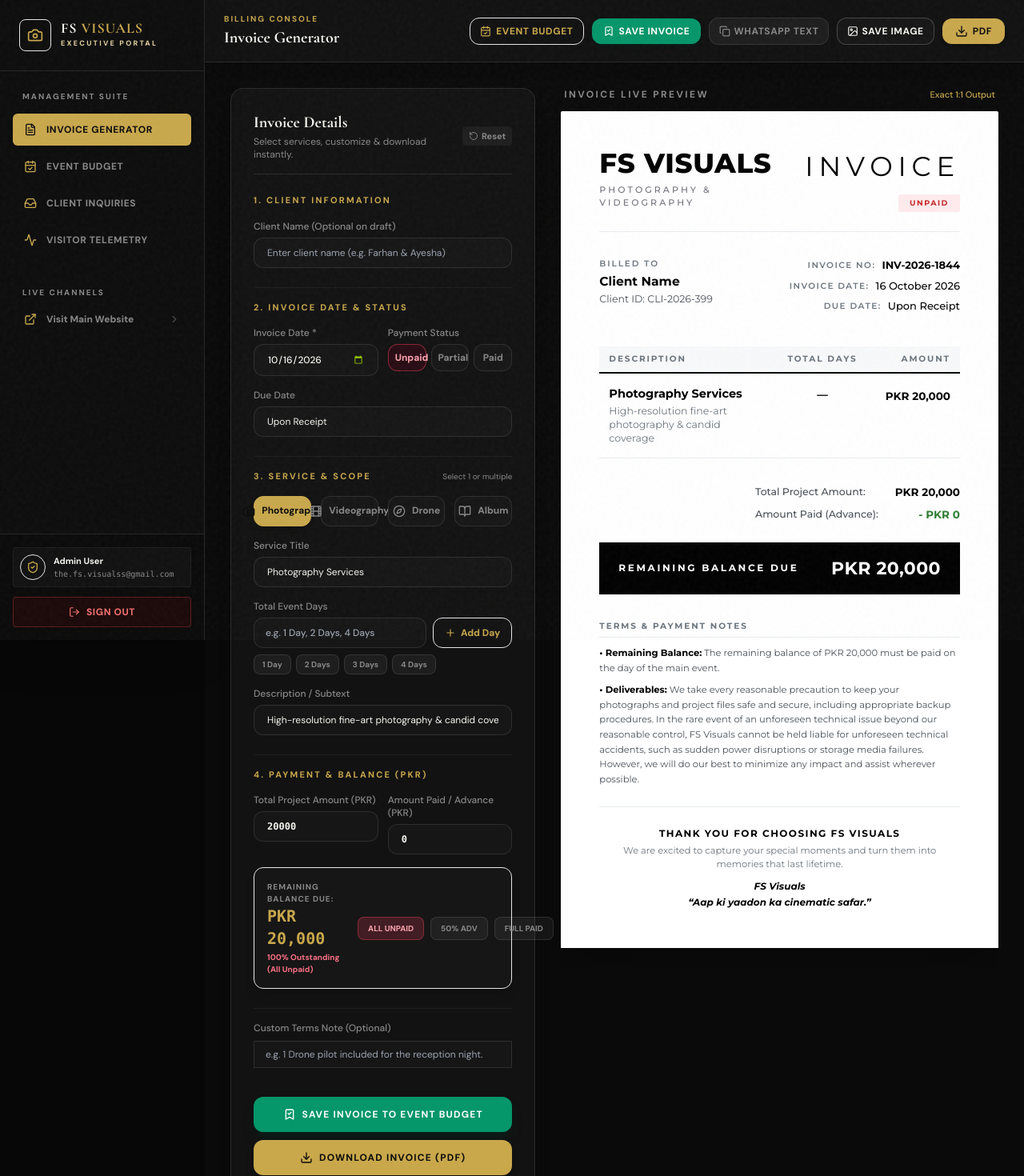
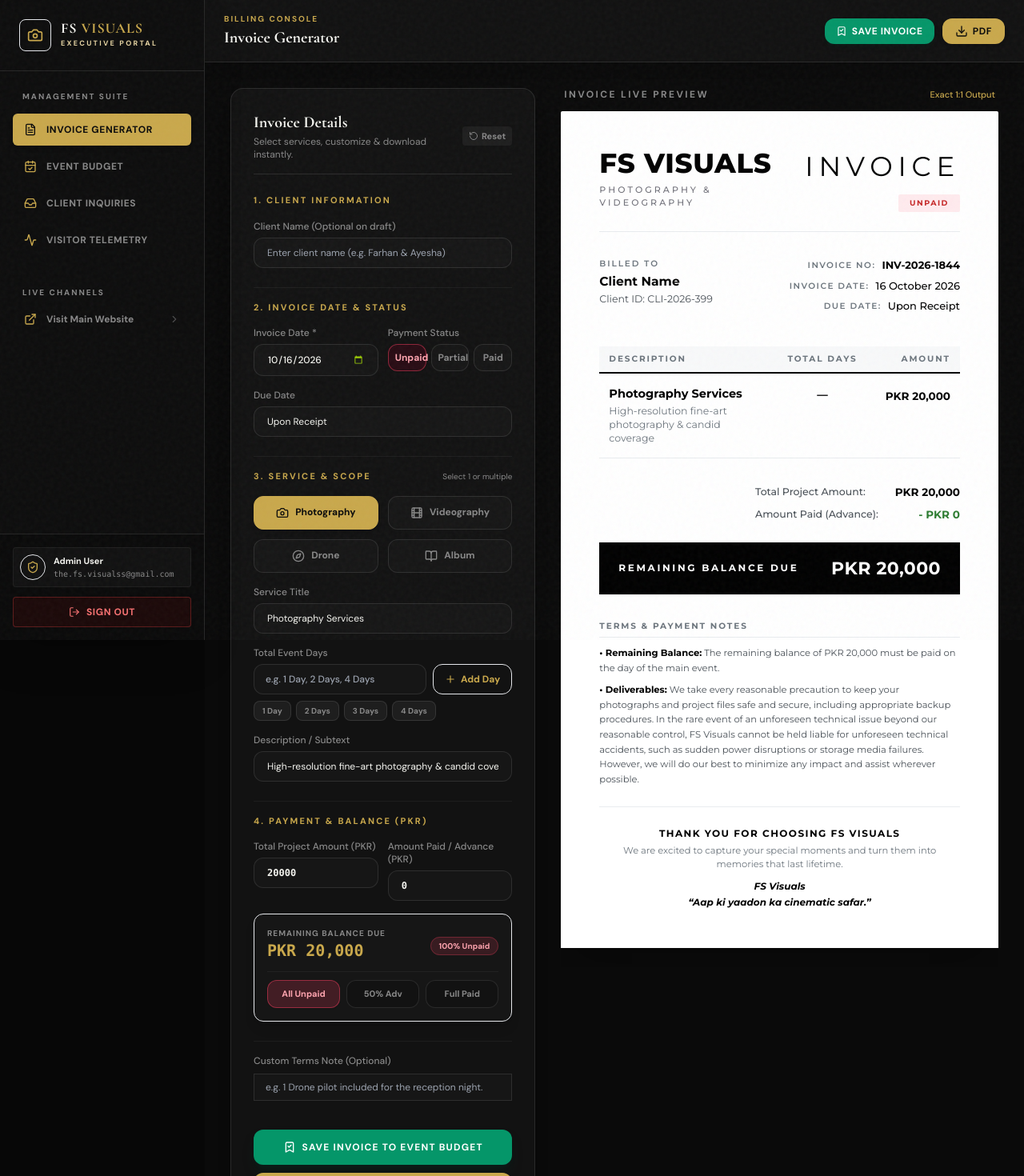
Before and after one commit to the-farazz/photography_LandingPage, a Next.js app: page /admin in a window 1280 px wide. Shown: the top 1470 px of the page at 80% size. Built offline with nearby package versions, Linux system fonts and the light colour scheme; sample sign-in values are in the browser's storage.

Commit message:
fix(admin): remove redundant header buttons and streamline shoot schedule details

```diff
--- a/app/admin/page.js
+++ b/app/admin/page.js
@@ -24,7 +24,6 @@ import {
   Activity,
   FileText,
   Calendar,
-  CalendarCheck,
   Plus,
   ChevronDown,
   BookmarkCheck,
@@ -609,16 +608,6 @@ FS Visuals Karachi | +92 327 3129464`;
 
           {/* Right Action Buttons */}
           <div className="flex items-center gap-1.5 sm:gap-2.5 shrink-0 flex-wrap">
-            {/* View Events Budget Link */}
-            <Link
-              href="/admin/events"
-              className="flex items-center gap-1.5 p-2 sm:px-3 sm:py-2 text-xs font-semibold bg-accent-gold/10 border border-accent-gold/30 text-accent-gold hover:bg-accent-gold/20 transition-all uppercase tracking-wider rounded-xl cursor-pointer"
-              title="Open Events Budget"
-            >
-              <CalendarCheck className="w-3.5 h-3.5" />
-              <span className="hidden md:inline">Event Budget</span>
-            </Link>
-
             {/* Save Invoice Button (Explicit Save without downloading) */}
             <button
               type="button"
@@ -640,31 +629,6 @@ FS Visuals Karachi | +92 327 3129464`;
               )}
               <span className="hidden sm:inline">{syncedSuccess ? "Saved!" : "Save Invoice"}</span>
               <span className="sm:hidden">Save</span>
-            </button>
-
-            {/* WhatsApp Text */}
-            <button
-              onClick={handleCopyWhatsAppSummary}
-              className="flex items-center gap-1 p-2 sm:px-3 sm:py-2 text-xs font-bold bg-white/5 border border-white/10 text-text-muted hover:text-white transition-colors uppercase tracking-wider rounded-xl"
-              title="Copy WhatsApp text"
-            >
-              {copied ? <Check className="w-3.5 h-3.5 text-emerald-400" /> : <Copy className="w-3.5 h-3.5" />}
-              <span className="hidden lg:inline">{copied ? "Copied!" : "WhatsApp Text"}</span>
-            </button>
-
-            {/* Download Image Button */}
-            <button
-              onClick={handleDownloadPNG}
-              disabled={downloadingPng || downloadingPdf}
-              className="flex items-center gap-1 p-2 sm:px-3 sm:py-2 text-xs font-bold bg-[#161616] border border-white/20 text-text-primary hover:border-accent-gold hover:text-accent-gold transition-all uppercase tracking-wider disabled:opacity-50 rounded-xl"
-              title="Download Invoice as Image"
-            >
-              {downloadingPng ? (
-                <Loader2 className="w-3.5 h-3.5 animate-spin" />
-              ) : (
-                <ImageIcon className="w-3.5 h-3.5" />
-              )}
-              <span className="hidden lg:inline">{downloadingPng ? "Saving..." : "Save Image"}</span>
             </button>
 
             {/* Primary 1-Click Download PDF Button */}
@@ -872,57 +836,57 @@ FS Visuals Karachi | +92 327 3129464`;
             </div>
 
             {/* Multi-Select Service Chips (Photography, Videography, Drone, Album) */}
-            <div className="grid grid-cols-2 sm:grid-cols-4 gap-2.5 sm:gap-3">
+            <div className="grid grid-cols-2 gap-2.5 sm:gap-3">
               <button
                 type="button"
                 onClick={() => handleToggleService("photography")}
-                className={`flex items-center justify-center gap-2 py-2.5 px-3 text-xs font-bold border transition-all text-center leading-tight rounded-xl cursor-pointer ${
+                className={`flex items-center justify-center gap-2 py-3 px-4 text-xs font-bold border transition-all text-center leading-tight rounded-xl cursor-pointer ${
                   services.photography
                     ? "bg-accent-gold text-bg-primary border-accent-gold shadow-md font-bold"
                     : "bg-[#161616] border-white/10 text-text-muted hover:border-white/30 hover:text-white"
                 }`}
               >
                 <Camera className="w-4 h-4 shrink-0" />
-                <span>Photography</span>
+                <span className="truncate">Photography</span>
               </button>
 
               <button
                 type="button"
                 onClick={() => handleToggleService("videography")}
-                className={`flex items-center justify-center gap-2 py-2.5 px-3 text-xs font-bold border transition-all text-center leading-tight rounded-xl cursor-pointer ${
+                className={`flex items-center justify-center gap-2 py-3 px-4 text-xs font-bold border transition-all text-center leading-tight rounded-xl cursor-pointer ${
                   services.videography
                     ? "bg-accent-gold text-bg-primary border-accent-gold shadow-md font-bold"
                     : "bg-[#161616] border-white/10 text-text-muted hover:border-white/30 hover:text-white"
                 }`}
               >
                 <Film className="w-4 h-4 shrink-0" />
-                <span>Videography</span>
+                <span className="truncate">Videography</span>
               </button>
 
               <button
                 type="button"
                 onClick={() => handleToggleService("drone")}
-                className={`flex items-center justify-center gap-2 py-2.5 px-3 text-xs font-bold border transition-all text-center leading-tight rounded-xl cursor-pointer ${
+                className={`flex items-center justify-center gap-2 py-3 px-4 text-xs font-bold border transition-all text-center leading-tight rounded-xl cursor-pointer ${
                   services.drone
                     ? "bg-accent-gold text-bg-primary border-accent-gold shadow-md font-bold"
                     : "bg-[#161616] border-white/10 text-text-muted hover:border-white/30 hover:text-white"
                 }`}
               >
                 <Compass className="w-4 h-4 shrink-0" />
-                <span>Drone</span>
+                <span className="truncate">Drone</span>
               </button>
 
               <button
                 type="button"
                 onClick={() => handleToggleService("album")}
-                className={`flex items-center justify-center gap-2 py-2.5 px-3 text-xs font-bold border transition-all text-center leading-tight rounded-xl cursor-pointer ${
+                className={`flex items-center justify-center gap-2 py-3 px-4 text-xs font-bold border transition-all text-center leading-tight rounded-xl cursor-pointer ${
                   services.album
                     ? "bg-accent-gold text-bg-primary border-accent-gold shadow-md font-bold"
                     : "bg-[#161616] border-white/10 text-text-muted hover:border-white/30 hover:text-white"
                 }`}
               >
                 <BookOpen className="w-4 h-4 shrink-0" />
-                <span>Album</span>
+                <span className="truncate">Album</span>
               </button>
             </div>
 
@@ -1124,26 +1088,35 @@ FS Visuals Karachi | +92 327 3129464`;
             </div>
 
             {/* Computed Remaining Balance Box */}
-            <div className="p-4 bg-[#161616] border border-accent-gold/30 rounded-xl flex flex-col sm:flex-row items-start sm:items-center justify-between gap-3 shadow-lg">
+            <div className="p-4 bg-[#161616] border border-accent-gold/30 rounded-xl space-y-3 shadow-lg">
+              <div className="flex items-center justify-between flex-wrap gap-2">
                 <div>
                   <span className="text-[10px] uppercase font-bold tracking-widest text-text-muted block">
-                  Remaining Balance Due:
+                    Remaining Balance Due
                   </span>
                   <span className="text-xl font-bold text-accent-gold font-mono">
                     PKR {remainingBalance.toLocaleString()}
                   </span>
-                <span className="text-[10px] font-semibold block mt-0.5">
+                </div>
+                <div>
                   {formData.status === "UNPAID" ? (
-                    <span className="text-rose-400 font-bold">100% Outstanding (All Unpaid)</span>
+                    <span className="px-2.5 py-1 rounded-full text-[10px] bg-rose-500/15 border border-rose-500/30 text-rose-300 font-bold">
+                      100% Unpaid
+                    </span>
                   ) : formData.status === "PAID" ? (
-                    <span className="text-emerald-400 font-bold">Paid in Full (0 Due)</span>
+                    <span className="px-2.5 py-1 rounded-full text-[10px] bg-emerald-500/15 border border-emerald-500/30 text-emerald-300 font-bold">
+                      Paid in Full
+                    </span>
                   ) : (
-                    <span className="text-amber-400 font-bold">Partial Balance Pending</span>
+                    <span className="px-2.5 py-1 rounded-full text-[10px] bg-amber-500/15 border border-amber-500/30 text-amber-300 font-bold">
+                      Partial Due
+                    </span>
                   )}
-                </span>
+                </div>
               </div>
 
-              <div className="flex gap-2 w-full sm:w-auto">
+              {/* Quick Preset Buttons (Full Width 3 Equal Columns) */}
+              <div className="grid grid-cols-3 gap-2 pt-2.5 border-t border-white/5">
                 <button
                   type="button"
                   onClick={() =>
@@ -1153,10 +1126,10 @@ FS Visuals Karachi | +92 327 3129464`;
                       status: "UNPAID",
                     })
                   }
-                  className={`flex-1 sm:flex-none text-[10px] uppercase font-bold px-3 py-1.5 rounded-lg border transition-all cursor-pointer ${
+                  className={`text-center text-[11px] font-bold py-2 px-2 rounded-xl border transition-all cursor-pointer ${
                     formData.status === "UNPAID"
-                      ? "bg-rose-500/20 border-rose-500/40 text-rose-300"
-                      : "bg-white/5 border-white/10 text-text-muted hover:text-white"
+                      ? "bg-rose-500/20 border-rose-500/50 text-rose-300 shadow-sm"
+                      : "bg-[#121212] border-white/10 text-text-muted hover:border-white/25 hover:text-white"
                   }`}
                 >
                   All Unpaid
@@ -1170,10 +1143,10 @@ FS Visuals Karachi | +92 327 3129464`;
                       status: "PARTIALLY PAID",
                     })
                   }
-                  className={`flex-1 sm:flex-none text-[10px] uppercase font-bold px-3 py-1.5 rounded-lg border transition-all cursor-pointer ${
+                  className={`text-center text-[11px] font-bold py-2 px-2 rounded-xl border transition-all cursor-pointer ${
                     formData.status === "PARTIALLY PAID"
-                      ? "bg-amber-500/20 border-amber-500/40 text-amber-300"
-                      : "bg-white/5 border-white/10 text-text-muted hover:text-white"
+                      ? "bg-amber-500/20 border-amber-500/50 text-amber-300 shadow-sm"
+                      : "bg-[#121212] border-white/10 text-text-muted hover:border-white/25 hover:text-white"
                   }`}
                 >
                   50% Adv
@@ -1187,10 +1160,10 @@ FS Visuals Karachi | +92 327 3129464`;
                       status: "PAID",
                     })
                   }
-                  className={`flex-1 sm:flex-none text-[10px] uppercase font-bold px-3 py-1.5 rounded-lg border transition-all cursor-pointer ${
+                  className={`text-center text-[11px] font-bold py-2 px-2 rounded-xl border transition-all cursor-pointer ${
                     formData.status === "PAID"
-                      ? "bg-emerald-500/20 border-emerald-500/40 text-emerald-300"
-                      : "bg-white/5 border-white/10 text-text-muted hover:text-white"
+                      ? "bg-emerald-500/20 border-emerald-500/50 text-emerald-300 shadow-sm"
+                      : "bg-[#121212] border-white/10 text-text-muted hover:border-white/25 hover:text-white"
                   }`}
                 >
                   Full Paid
```
Also changed, not shown: app/admin/events/page.js (+92 -71 lines). Lines whose indentation alone changed are shown as unchanged.
